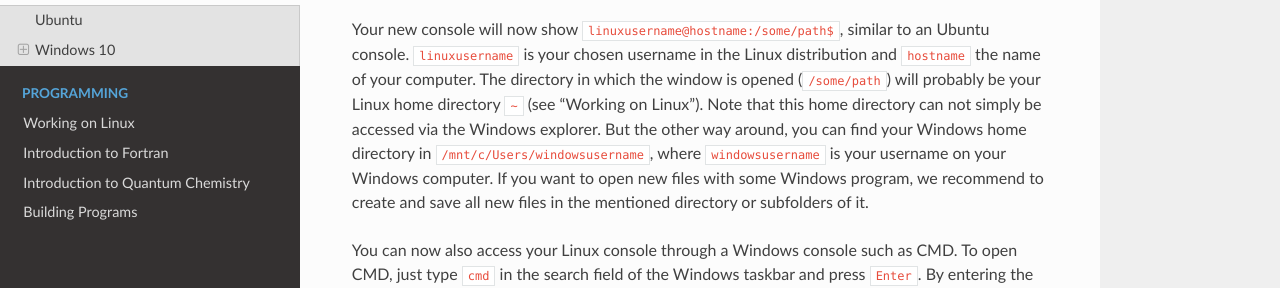
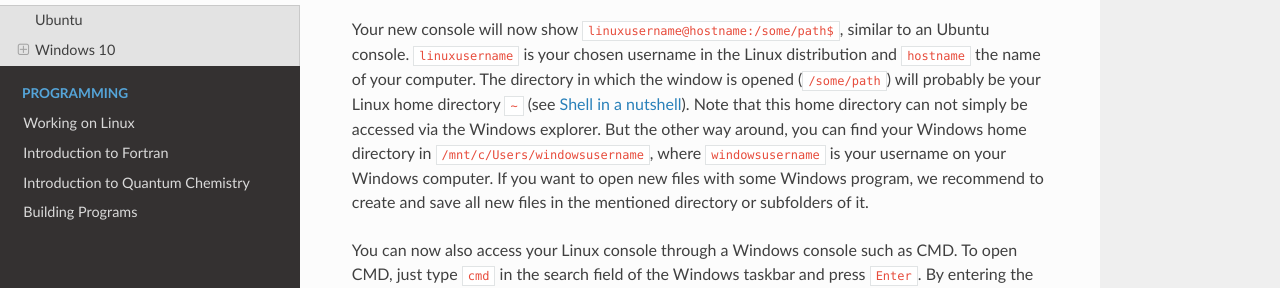
Before and after one commit to grimme-lab/qc2-teaching, a Sphinx documentation site: the page built from doc/install.rst, in a window 1280 px wide and 900 px high, scrolled down 2874 px. Shown: the part 163-451 px from the top of the window. Built offline with Sphinx 7.4.7 and the Read the Docs theme 2.0.0, drawn with Linux system fonts in a browser that asks for light colours.

Commit message:
added link to Linux intro

```diff
--- a/doc/install.rst
+++ b/doc/install.rst
@@ -91,13 +91,13 @@ a password. Those are equivalent to the ones you would choose on a real Ubuntu m
 Your new console will now show ``linuxusername@hostname:/some/path$``, similar to
 an Ubuntu console. ``linuxusername`` is your chosen username in the Linux distribution
 and ``hostname`` the name of your computer. The directory in which the window is
-opened (``/some/path``) will probably be your Linux home directory ``~`` (see "Working
-on Linux"). Note that this home directory can not simply be accessed via the Windows
-explorer. But the other way around, you can find your Windows home directory in
-``/mnt/c/Users/windowsusername``, where ``windowsusername`` is your username on
-your Windows computer. If you want to open new files with some Windows program,
-we recommend to create and save all new files in the mentioned directory or subfolders
-of it.
+opened (``/some/path``) will probably be your Linux home directory ``~`` (see
+:ref:`Shell in a nutshell`). Note that this home directory can not simply be accessed
+via the Windows explorer. But the other way around, you can find your Windows home
+directory in ``/mnt/c/Users/windowsusername``, where ``windowsusername`` is your
+username on your Windows computer. If you want to open new files with some Windows
+program, we recommend to create and save all new files in the mentioned directory
+or subfolders of it.
 
 You can now also access your Linux console through a Windows console such as CMD.
 To open CMD, just type ``cmd`` in the search field of the Windows taskbar and press
```
